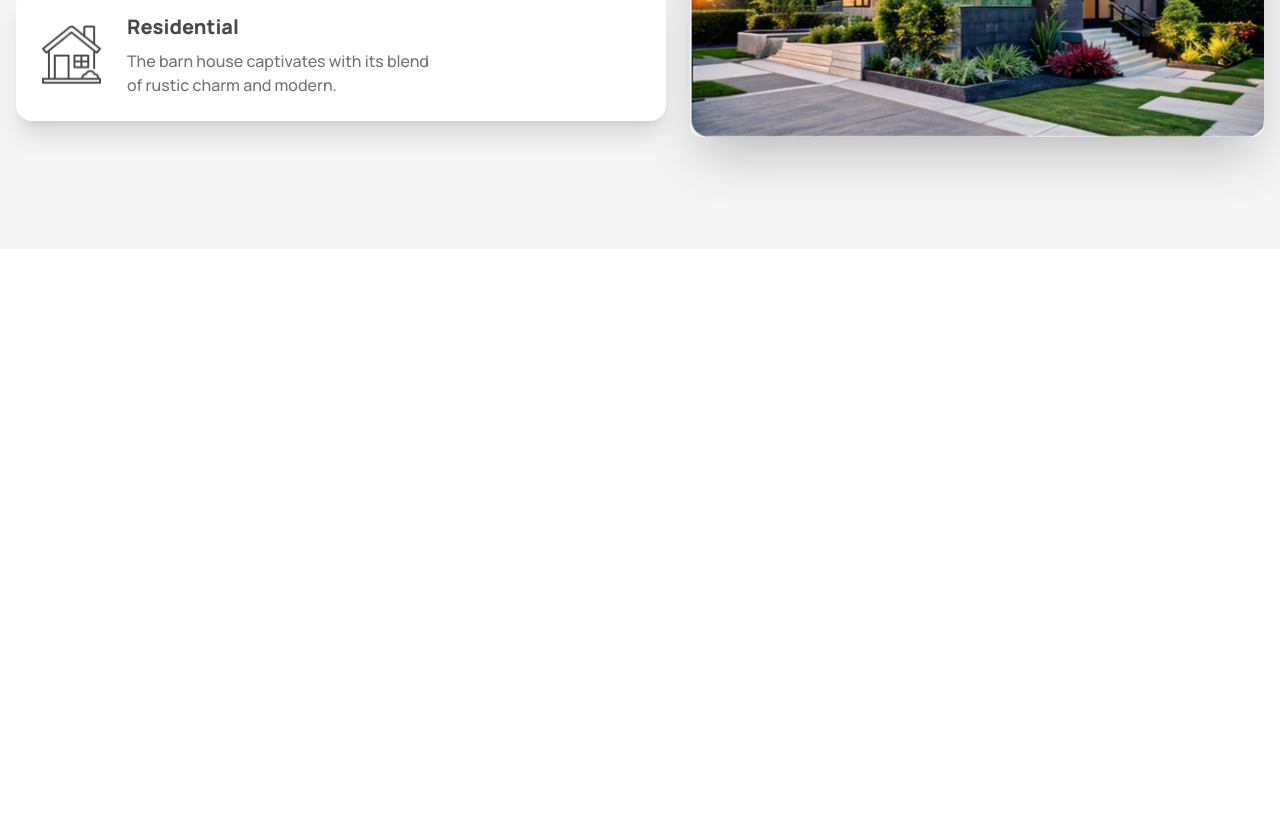
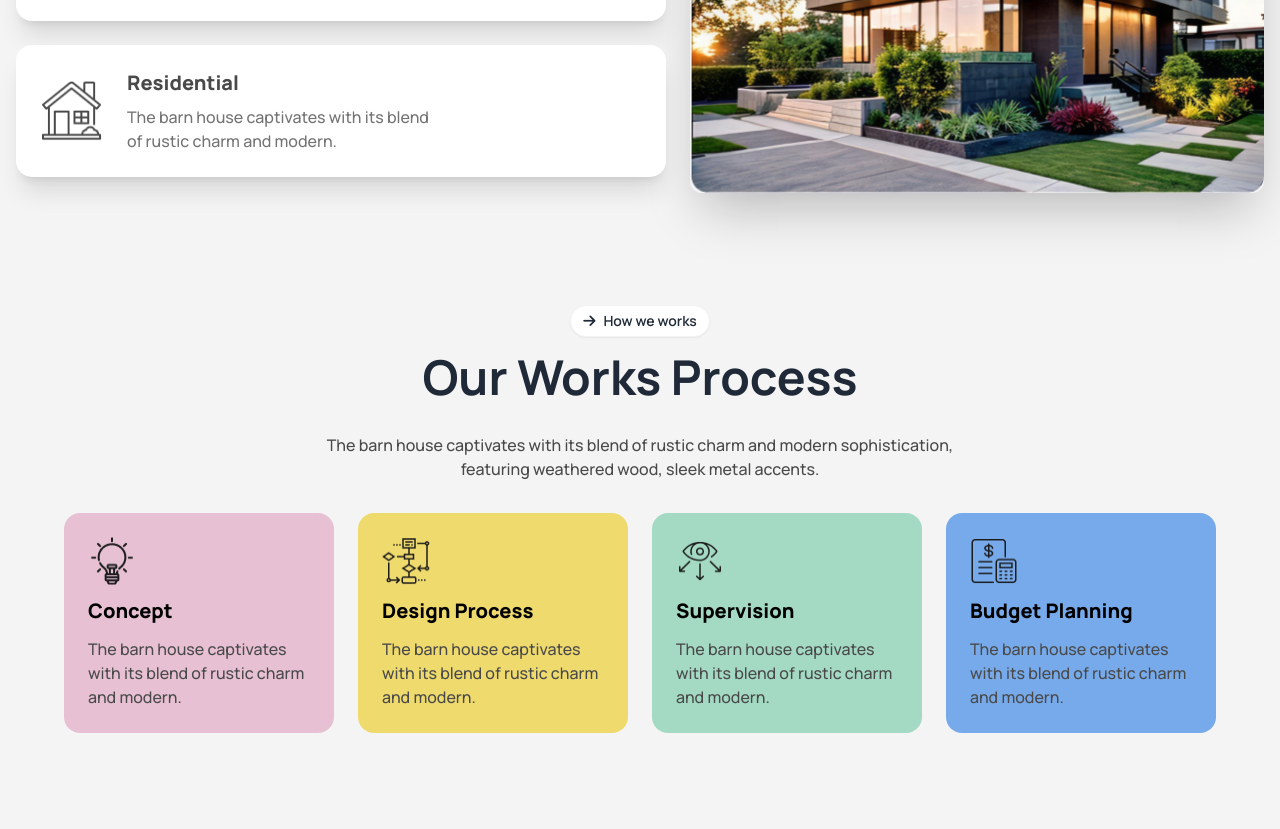
Before and after one commit to aka-azad/assignment-3, a plain HTML site: page index.html in a window 1280 px wide. Shown: the part 1350-2179 px from the top of the page. Before the commit the page ends 1599 px from the top, so only its background shows below. Drawn offline with nearby package versions, Linux system fonts and the light colour scheme.

Commit message:
our work process done

```diff
--- a/index.html
+++ b/index.html
@@ -345,7 +345,7 @@
         </div>
       </nav>
       <!-- hero section -->
-      <section class="nd:pb-24 pb-10">
+      <section class="md:pb-24 pb-10">
         <div class="hero">
           <div class="bg-none"></div>
           <div class="hero-content p-0 text-neutral-content text-center">
@@ -410,10 +410,10 @@
     </header>
     <main>
       <!-- About Us and Our Work Process section -->
-      <section>
+      <section class="bg-[#f4f4f4]">
         <!-- About Us section -->
-        <section class="">
-          <div class="hero bg-[#f4f4f4] md:py-24">
+        <section class="bg-[#f4f4f4]">
+          <div class="hero container md:py-24">
             <div class="hero-content flex-col md:flex-row gap-6">
               <div class="flex flex-col">
                 <button
@@ -486,6 +486,87 @@
             </div>
           </div>
         </section>
+        <!-- Our Work Process section -->
+        <section class="container lg:max-w-6xl mx-auto p-5 pb-0 sm:p-0">
+          <div class="flex flex-col">
+            <button
+              class="btn btn-sm bg-white max-w-fit mx-auto rounded-2xl mb-4"
+            >
+              <i class="fa-solid fa-arrow-right"></i> How we works
+            </button>
+            <h1 class="md:text-5xl text-2xl font-bold text-center">
+              Our Works Process
+            </h1>
+            <p
+              class="py-8 max-w-2xl text-center mx-auto text-[#494949] font-medium"
+            >
+              The barn house captivates with its blend of rustic charm and
+              modern sophistication, featuring weathered wood, sleek metal
+              accents.
+            </p>
+          </div>
+          <!-- work process cards -->
+          <div class="grid lg:grid-cols-2 gap-6 lg:pb-24 md:pb-10 pb-8">
+            <div class="grid lg:grid-cols-2 gap-6">
+              <div class="card bg-[#E7C1D3] p-6 gap-3">
+                <img
+                  class="max-h-12 max-w-12"
+                  src="assets/concept.png"
+                  alt="concept logo"
+                />
+                <h4 class="text-black md:text-xl font-extrabold">Concept</h4>
+                <p class="text-[#494949] font-medium">
+                  The barn house captivates with its blend of rustic charm and
+                  modern.
+                </p>
+              </div>
+              <div class="card bg-[#EFDA6E] p-6 gap-3">
+                <img
+                  class="max-h-12 max-w-12"
+                  src="assets/flow-chart.png"
+                  alt="flow chart logo"
+                />
+                <h4 class="text-black md:text-xl font-extrabold">
+                  Design Process
+                </h4>
+                <p class="text-[#494949] font-medium">
+                  The barn house captivates with its blend of rustic charm and
+                  modern.
+                </p>
+              </div>
+            </div>
+            <div class="grid lg:grid-cols-2 gap-6">
+              <div class="card bg-[#A4DAC3] p-6 gap-3">
+                <img
+                  class="max-h-12 max-w-12"
+                  src="assets/vision.png"
+                  alt="concept logo"
+                />
+                <h4 class="text-black md:text-xl font-extrabold">
+                  Supervision
+                </h4>
+                <p class="text-[#494949] font-medium">
+                  The barn house captivates with its blend of rustic charm and
+                  modern.
+                </p>
+              </div>
+              <div class="card bg-[#77AAEA] p-6 gap-3">
+                <img
+                  class="max-h-12 max-w-12"
+                  src="assets/budget-planning.png"
+                  alt="concept logo"
+                />
+                <h4 class="text-black md:text-xl font-extrabold">
+                  Budget Planning
+                </h4>
+                <p class="text-[#494949] font-medium">
+                  The barn house captivates with its blend of rustic charm and
+                  modern.
+                </p>
+              </div>
+            </div>
+          </div>
+        </section>
       </section>
     </main>
     <footer></footer>
```
